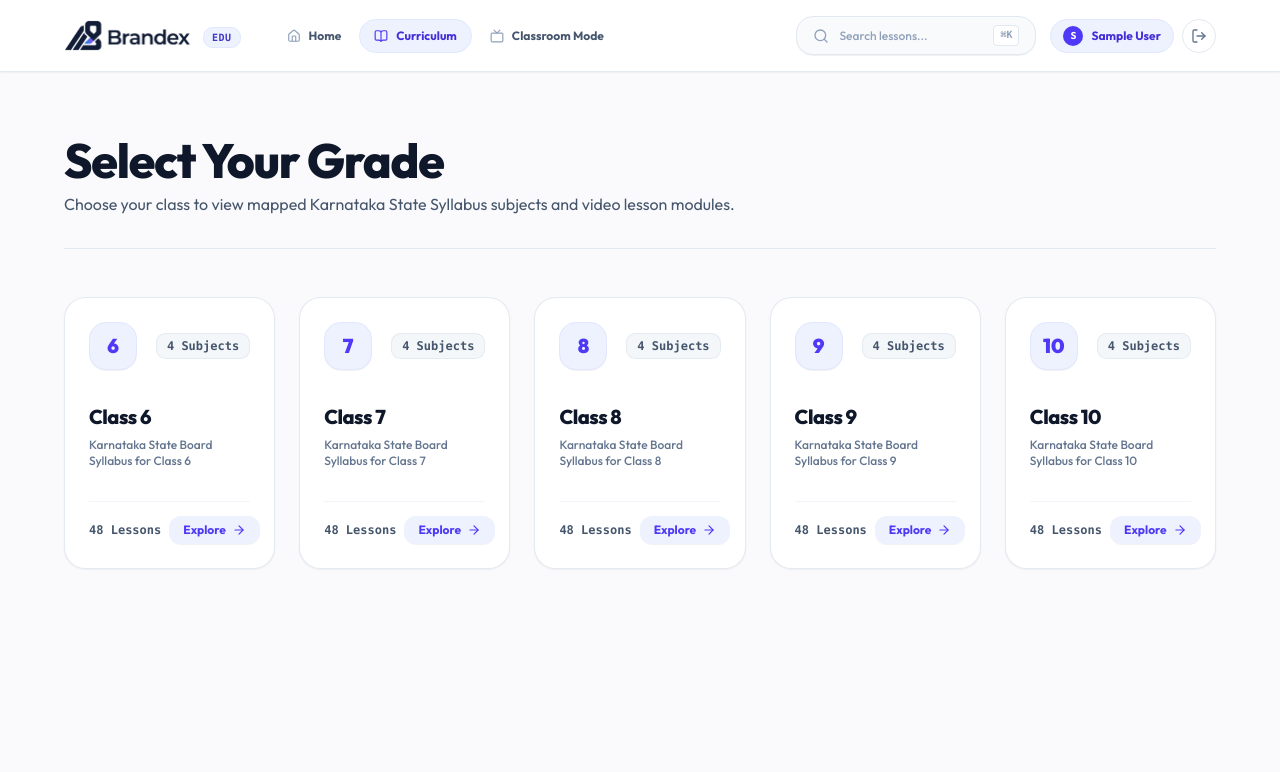
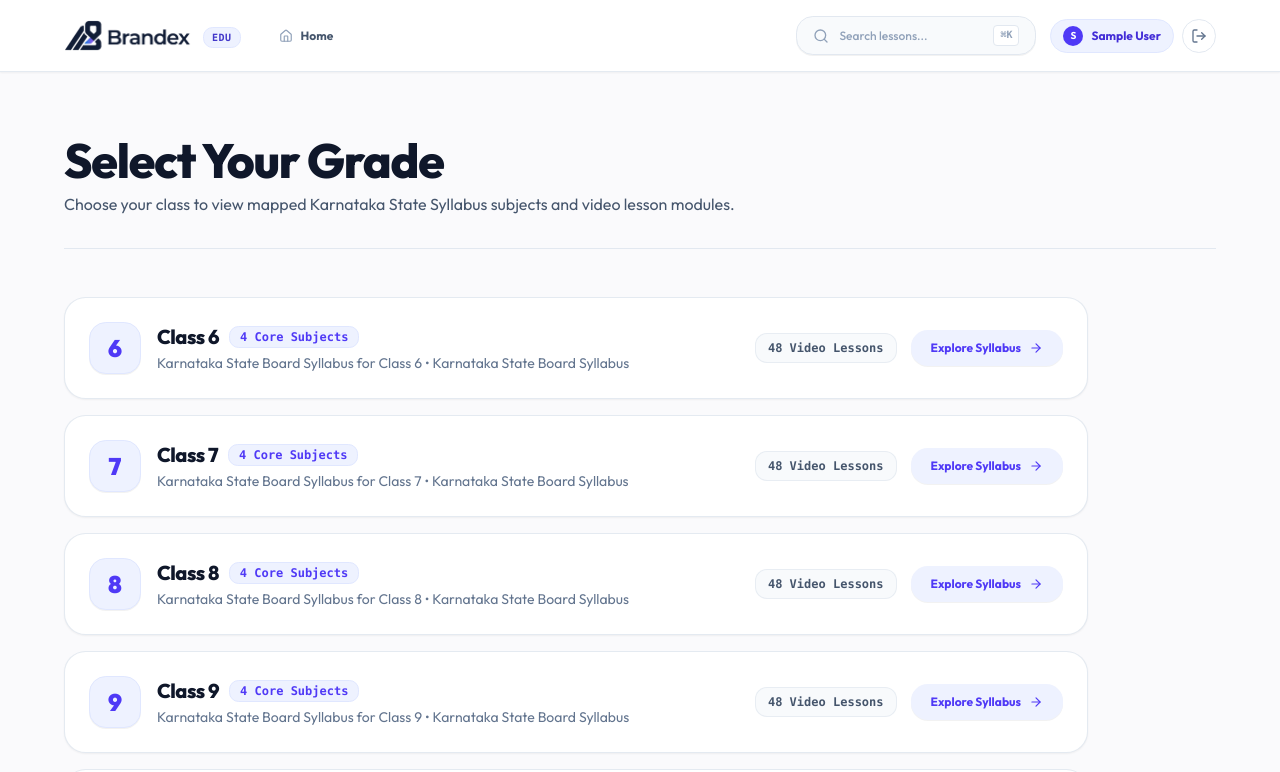
Before and after one commit to PavanKumar-HQ/Brandex-Education, a Next.js app: page /explore in a window 1280 px wide. Shown: the top 772 px of the page. Built offline with nearby package versions, Linux system fonts and the light colour scheme; sample sign-in values are in the browser's storage.

Commit message:
feat: convert class cards into clean list view and keep only Home button in navbar

```diff
--- a/src/app/explore/page.tsx
+++ b/src/app/explore/page.tsx
@@ -17,8 +17,8 @@ export default function ExplorePage() {
           </p>
         </div>
 
-        {/* 5 Grade Cards Grid */}
-        <div className="grid grid-cols-1 sm:grid-cols-2 lg:grid-cols-3 xl:grid-cols-5 gap-6">
+        {/* Classes List View */}
+        <div className="space-y-4 max-w-5xl">
           {CURRICULUM_DATA.map((cls) => {
             const totalLessons = cls.subjects.reduce(
               (sum, s) =>
@@ -35,30 +35,35 @@ export default function ExplorePage() {
               <Link
                 key={cls.id}
                 href={`/explore/${cls.slug}`}
-                className="group bg-white p-6 rounded-2xl border border-slate-200/90 hover:border-indigo-500 hover:shadow-lg hover:shadow-indigo-500/10 transition-all duration-200 hover:-translate-y-1 flex flex-col justify-between h-68 shadow-xs"
+                className="group bg-white p-5 sm:p-6 rounded-2xl border border-slate-200/90 hover:border-indigo-500 hover:shadow-lg hover:shadow-indigo-500/10 transition-all duration-200 flex flex-col sm:flex-row sm:items-center justify-between gap-4 shadow-xs hover:-translate-y-0.5"
               >
-                <div className="flex items-center justify-between">
-                  <div className="w-12 h-12 rounded-xl bg-indigo-50 group-hover:bg-indigo-600 text-indigo-600 group-hover:text-white border border-indigo-100 flex items-center justify-center font-black text-xl transition-colors duration-200 shadow-2xs">
+                <div className="flex items-center gap-4">
+                  <div className="w-13 h-13 rounded-xl bg-indigo-50 group-hover:bg-indigo-600 text-indigo-600 group-hover:text-white border border-indigo-100 flex items-center justify-center font-black text-2xl transition-colors shrink-0 shadow-2xs">
                     {cls.grade}
                   </div>
-                  <span className="text-xs font-mono font-bold text-slate-600 bg-slate-100/80 px-2.5 py-1 rounded-md border border-slate-200/80">
-                    {cls.subjects.length} Subjects
-                  </span>
+
+                  <div>
+                    <div className="flex items-center gap-2.5">
+                      <h2 className="text-xl font-extrabold text-[#0F172A] group-hover:text-indigo-600 transition-colors tracking-tight">
+                        {cls.name}
+                      </h2>
+                      <span className="text-xs font-mono font-bold text-indigo-600 bg-indigo-50 px-2.5 py-0.5 rounded-md border border-indigo-100">
+                        {cls.subjects.length} Core Subjects
+                      </span>
+                    </div>
+                    <p className="text-xs sm:text-sm text-slate-500 font-normal mt-0.5">
+                      {cls.description} • Karnataka State Board Syllabus
+                    </p>
+                  </div>
                 </div>
 
-                <div className="space-y-1.5">
-                  <h2 className="text-xl font-extrabold text-[#0F172A] group-hover:text-indigo-600 transition-colors tracking-tight">
-                    {cls.name}
-                  </h2>
-                  <p className="text-xs text-slate-500 line-clamp-2 font-medium">
-                    {cls.description}
-                  </p>
-                </div>
+                <div className="flex items-center justify-between sm:justify-end gap-3.5 shrink-0 pt-3 sm:pt-0 border-t sm:border-t-0 border-slate-100">
+                  <div className="text-xs font-mono font-semibold text-slate-600 whitespace-nowrap bg-slate-50 px-3 py-1.5 rounded-lg border border-slate-200/70">
+                    {totalLessons} Video Lessons
+                  </div>
 
-                <div className="pt-3.5 border-t border-slate-100 flex items-center justify-between gap-2">
-                  <span className="text-xs font-mono font-semibold text-slate-600 whitespace-nowrap">{totalLessons} Lessons</span>
-                  <div className="px-3.5 py-1.5 rounded-lg bg-indigo-50 group-hover:bg-indigo-600 text-indigo-600 group-hover:text-white font-bold text-xs flex items-center gap-1.5 transition-all shadow-2xs whitespace-nowrap shrink-0">
-                    <span>Explore</span>
+                  <div className="px-5 py-2.5 rounded-xl bg-indigo-50 group-hover:bg-indigo-600 text-indigo-600 group-hover:text-white font-bold text-xs flex items-center gap-2 transition-all shadow-2xs whitespace-nowrap">
+                    <span>Explore Syllabus</span>
                     <ArrowRight className="w-3.5 h-3.5 group-hover:translate-x-0.5 transition-transform" />
                   </div>
                 </div>
--- a/src/app/page.tsx
+++ b/src/app/page.tsx
@@ -212,8 +212,8 @@ export default function ProductLandingPage() {
             </Link>
           </div>
 
-          {/* 5 Grade Cards */}
-          <div className="grid grid-cols-1 sm:grid-cols-2 lg:grid-cols-3 xl:grid-cols-5 gap-5">
+          {/* Classes List View */}
+          <div className="space-y-3.5 max-w-5xl mx-auto">
             {CURRICULUM_DATA.map((cls) => {
               const totalLessons = cls.subjects.reduce(
                 (sum, s) =>
@@ -230,29 +230,34 @@ export default function ProductLandingPage() {
                 <Link
                   key={cls.id}
                   href={`/explore/${cls.slug}`}
-                  className="group bg-white p-6 rounded-2xl border border-slate-200/90 hover:border-indigo-500 hover:shadow-lg hover:shadow-indigo-500/10 transition-all duration-200 hover:-translate-y-1 flex flex-col justify-between h-64 shadow-xs"
+                  className="group bg-white p-5 sm:p-6 rounded-2xl border border-slate-200/90 hover:border-indigo-500 hover:shadow-lg hover:shadow-indigo-500/10 transition-all duration-200 flex flex-col sm:flex-row sm:items-center justify-between gap-4 shadow-xs hover:-translate-y-0.5"
                 >
-                  <div className="flex items-center justify-between">
-                    <div className="w-12 h-12 rounded-xl bg-indigo-50 group-hover:bg-indigo-600 text-indigo-600 group-hover:text-white border border-indigo-100 flex items-center justify-center font-black text-xl transition-colors duration-200 shadow-2xs">
+                  <div className="flex items-center gap-4">
+                    <div className="w-13 h-13 rounded-xl bg-indigo-50 group-hover:bg-indigo-600 text-indigo-600 group-hover:text-white border border-indigo-100 flex items-center justify-center font-black text-2xl transition-colors shrink-0 shadow-2xs">
                       {cls.grade}
                     </div>
-                    <span className="text-xs font-mono font-bold text-slate-600 bg-slate-100/80 px-2.5 py-1 rounded-md border border-slate-200/80">
-                      {cls.subjects.length} Subjects
-                    </span>
+
+                    <div>
+                      <div className="flex items-center gap-2.5">
+                        <h3 className="text-xl font-extrabold text-[#0F172A] group-hover:text-indigo-600 transition-colors tracking-tight">
+                          {cls.name}
+                        </h3>
+                        <span className="text-xs font-mono font-bold text-indigo-600 bg-indigo-50 px-2.5 py-0.5 rounded-md border border-indigo-100">
+                          {cls.subjects.length} Core Subjects
+                        </span>
+                      </div>
+                      <p className="text-xs sm:text-sm text-slate-500 font-normal mt-0.5">
+                        {cls.description} • Karnataka State Board Syllabus
+                      </p>
+                    </div>
                   </div>
 
-                  <div className="space-y-1.5">
-                    <h3 className="text-xl font-extrabold text-[#0F172A] group-hover:text-indigo-600 transition-colors tracking-tight">
-                      {cls.name}
-                    </h3>
-                    <p className="text-xs text-slate-500 line-clamp-2 font-medium">
-                      {cls.description}
-                    </p>
-                  </div>
+                  <div className="flex items-center justify-between sm:justify-end gap-3.5 shrink-0 pt-3 sm:pt-0 border-t sm:border-t-0 border-slate-100">
+                    <div className="text-xs font-mono font-semibold text-slate-600 whitespace-nowrap bg-slate-50 px-3 py-1.5 rounded-lg border border-slate-200/70">
+                      {totalLessons} Video Lessons
+                    </div>
 
-                  <div className="pt-3.5 border-t border-slate-100 flex items-center justify-between gap-2">
-                    <span className="text-xs font-mono font-semibold text-slate-600 whitespace-nowrap">{totalLessons} Lessons</span>
-                    <div className="px-3.5 py-1.5 rounded-lg bg-indigo-50 group-hover:bg-indigo-600 text-indigo-600 group-hover:text-white font-bold text-xs flex items-center gap-1.5 transition-all shadow-2xs whitespace-nowrap shrink-0">
+                    <div className="px-5 py-2.5 rounded-xl bg-indigo-50 group-hover:bg-indigo-600 text-indigo-600 group-hover:text-white font-bold text-xs flex items-center gap-2 transition-all shadow-2xs whitespace-nowrap">
                       <span>Explore</span>
                       <ArrowRight className="w-3.5 h-3.5 group-hover:translate-x-0.5 transition-transform" />
                     </div>
--- a/src/components/layout/Navbar.tsx
+++ b/src/components/layout/Navbar.tsx
@@ -3,7 +3,7 @@
 import Link from "next/link";
 import { usePathname } from "next/navigation";
 import { BrandexLogo } from "../brandex/BrandexLogo";
-import { SearchIcon, Tv, BookOpen, Home, LogOut } from "lucide-react";
+import { SearchIcon, Home, LogOut } from "lucide-react";
 import { useState, useEffect } from "react";
 import { SearchModal } from "../search/SearchModal";
 import { useAuth } from "@/lib/auth-context";
@@ -24,40 +24,29 @@ export function Navbar() {
     return () => window.removeEventListener("keydown", handleKeyDown);
   }, []);
 
-  const navLinks = [
-    { href: "/", label: "Home", icon: Home },
-    { href: "/explore", label: "Curriculum", icon: BookOpen },
-    { href: "/classroom", label: "Classroom Mode", icon: Tv },
-  ];
+  const isHomeActive = pathname === "/";
 
   return (
     <>
       <header className="sticky top-0 z-30 w-full h-[72px] border-b border-slate-200/90 bg-white/95 backdrop-blur-xl flex items-center justify-between px-6 sm:px-10 lg:px-16 shrink-0 shadow-xs">
 
-        {/* Left side: Brand Logo */}
-        <div className="flex items-center gap-8">
+        {/* Left side: Brand Logo & Home Link */}
+        <div className="flex items-center gap-6">
           <BrandexLogo size="md" />
 
-          {/* Center Navigation Links */}
-          <nav className="hidden md:flex items-center gap-1">
-            {navLinks.map((link) => {
-              const Icon = link.icon;
-              const isActive = link.href === "/" ? pathname === "/" : pathname.startsWith(link.href);
-              return (
+          {/* Only Home Button */}
+          <nav className="hidden sm:flex items-center">
             <Link
-                  key={link.href}
-                  href={link.href}
+              href="/"
               className={`flex items-center gap-2 px-3.5 py-2 rounded-xl text-xs font-bold transition-all ${
-                    isActive
+                isHomeActive
                   ? "bg-indigo-50 text-indigo-700 border border-indigo-100"
                   : "text-slate-600 hover:text-slate-900 hover:bg-slate-50"
               }`}
             >
-                  <Icon className={`w-3.5 h-3.5 ${isActive ? "text-indigo-600" : "text-slate-400"}`} />
-                  <span>{link.label}</span>
+              <Home className={`w-3.5 h-3.5 ${isHomeActive ? "text-indigo-600" : "text-slate-400"}`} />
+              <span>Home</span>
             </Link>
-              );
-            })}
           </nav>
         </div>
 
```
Lines whose indentation alone changed are shown as unchanged.
